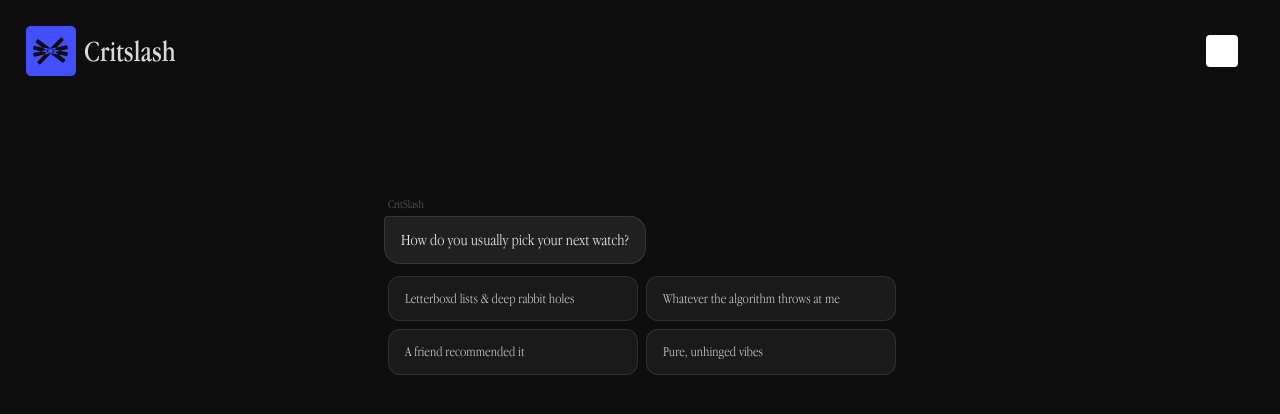
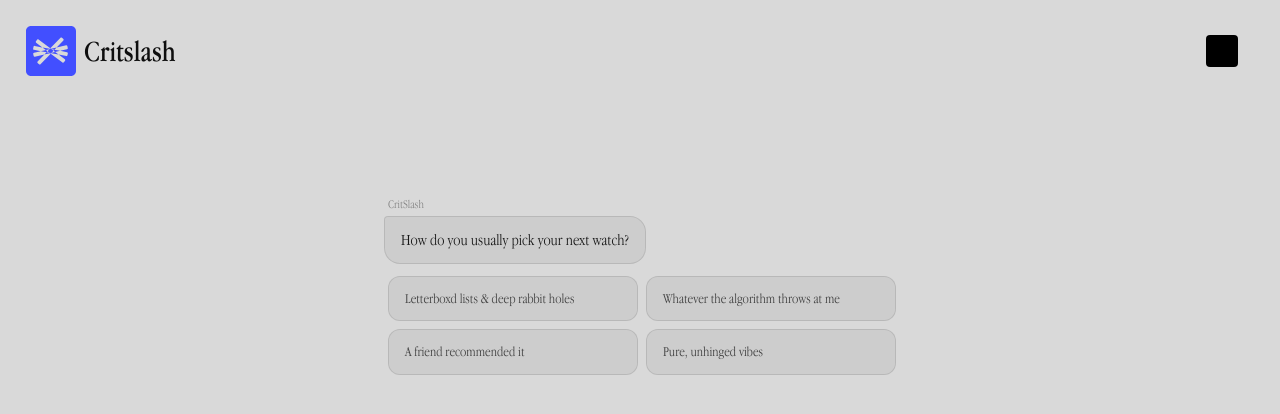
Before and after one commit to dumbprism/Critslash, a React app in the folder frontend/: page /questions in a window 1280 px wide. Shown: the top 414 px of the page. Built offline with nearby package versions, Linux system fonts and the light colour scheme; the HTML template or start-up script is replaced by a standard one.

Commit message:
fix:UI fixes

```diff
--- a/frontend/src/Questions.tsx
+++ b/frontend/src/Questions.tsx
@@ -65,7 +65,7 @@ function TypingIndicator() {
             {[0, 1, 2].map(i => (
                 <motion.span
                     key={i}
-                    className="w-2 h-2 rounded-full bg-white/40 block"
+                    className="w-2 h-2 rounded-full bg-black/30 dark:bg-white/40 block"
                     animate={{ y: [0, -5, 0] }}
                     transition={{ duration: 0.6, repeat: Infinity, delay: i * 0.15 }}
                 />
@@ -87,7 +87,6 @@ export default function Questions() {
     const [locked, setLocked] = useState(false)
     const bottomRef = useRef<HTMLDivElement>(null)
 
-    // Auto-scroll to bottom whenever chat updates
     useEffect(() => {
         bottomRef.current?.scrollIntoView({ behavior: "smooth" })
     }, [chat])
@@ -100,12 +99,10 @@ export default function Questions() {
         const updatedAnswers = { ...answers, [q.id]: option }
         setAnswers(updatedAnswers)
 
-        // Mark options as answered so chips fade out
         setChat(prev =>
             prev.map(e => e.id === `opts-${qIndex}` ? { ...e, answered: true } as ChatEntry : e)
         )
 
-        // Append user bubble
         setTimeout(() => {
             setChat(prev => [...prev, { kind: "user", id: `user-${qIndex}`, text: option }])
         }, 150)
@@ -119,7 +116,6 @@ export default function Questions() {
             return
         }
 
-        // Show typing indicator, then next question
         setTimeout(() => {
             setChat(prev => [...prev, { kind: "typing", id: "typing-next" }])
         }, 500)
@@ -136,7 +132,7 @@ export default function Questions() {
     }
 
     return (
-        <ThemeProvider defaultTheme="dark">
+        <ThemeProvider>
             <Navbar />
 
             <div className="flex flex-col items-center min-h-screen pt-20 pb-10 px-4">
@@ -152,11 +148,11 @@ export default function Questions() {
                                         transition={{ duration: 0.3 }}
                                         className="flex flex-col gap-1 items-start"
                                     >
-                                        <span className="text-xs text-white/30 font-[apple-garamond-light] ml-1">
+                                        <span className="text-xs text-black/40 dark:text-white/30 font-[apple-garamond-light] ml-1">
                                             CritSlash
                                         </span>
-                                        <div className="bg-white/8 border border-white/10 rounded-2xl rounded-tl-sm px-4 py-3 max-w-[85%]">
-                                            <p className="text-white/90 font-[apple-garamond-light] text-base leading-snug">
+                                        <div className="bg-black/5 dark:bg-white/8 border border-black/10 dark:border-white/10 rounded-2xl rounded-tl-sm px-4 py-3 max-w-[85%]">
+                                            <p className="text-black/90 dark:text-white/90 font-[apple-garamond-light] text-base leading-snug">
                                                 {entry.text}
                                             </p>
                                         </div>
@@ -173,10 +169,10 @@ export default function Questions() {
                                         exit={{ opacity: 0 }}
                                         className="flex flex-col gap-1 items-start"
                                     >
-                                        <span className="text-xs text-white/30 font-[apple-garamond-light] ml-1">
+                                        <span className="text-xs text-black/40 dark:text-white/30 font-[apple-garamond-light] ml-1">
                                             CritSlash
                                         </span>
-                                        <div className="bg-white/8 border border-white/10 rounded-2xl rounded-tl-sm">
+                                        <div className="bg-black/5 dark:bg-white/8 border border-black/10 dark:border-white/10 rounded-2xl rounded-tl-sm">
                                             <TypingIndicator />
                                         </div>
                                     </motion.div>
@@ -197,9 +193,14 @@ export default function Questions() {
                                                 key={option}
                                                 disabled={entry.answered || locked}
                                                 onClick={() => handleSelect(option, entry.qIndex)}
-                                                className="text-left px-4 py-3 rounded-xl border border-white/10 bg-white/5
-                                                           font-[apple-garamond-light] text-sm text-white/75 leading-snug
-                                                           hover:border-[#424FFF]/60 hover:bg-[#424FFF]/8 hover:text-white
+                                                className="text-left px-4 py-3 rounded-xl
+                                                           border border-black/10 dark:border-white/10
+                                                           bg-black/5 dark:bg-white/5
+                                                           font-[apple-garamond-light] text-sm
+                                                           text-black/70 dark:text-white/75
+                                                           leading-snug
+                                                           hover:border-[#424FFF]/70 hover:bg-[#424FFF]/8
+                                                           hover:text-[#424FFF] dark:hover:text-white
                                                            transition-all duration-150 disabled:cursor-default"
                                             >
                                                 {option}
@@ -231,7 +232,6 @@ export default function Questions() {
                         })}
                     </AnimatePresence>
 
-                    {/* Scroll anchor */}
                     <div ref={bottomRef} />
                 </div>
             </div>
--- a/frontend/src/Roast.tsx
+++ b/frontend/src/Roast.tsx
@@ -26,7 +26,7 @@ function ScoreBar({ score }: { score: number }) {
     return (
         <div className="w-full flex flex-col gap-3">
             <div className="flex justify-between items-baseline">
-                <span className="text-white/50 text-sm font-[apple-garamond-light] uppercase tracking-widest">
+                <span className="text-black/50 dark:text-white/50 text-sm font-[apple-garamond-light] uppercase tracking-widest">
                     Taste Score
                 </span>
                 <motion.span
@@ -37,12 +37,12 @@ function ScoreBar({ score }: { score: number }) {
                     transition={{ delay: 0.6, duration: 0.4 }}
                 >
                     {displayed}
-                    <span className="text-xl text-white/30">/100</span>
+                    <span className="text-xl text-black/30 dark:text-white/30">/100</span>
                 </motion.span>
             </div>
 
             {/* Track */}
-            <div className="h-2 w-full rounded-full bg-white/10 overflow-hidden">
+            <div className="h-2 w-full rounded-full bg-black/10 dark:bg-white/10 overflow-hidden">
                 <motion.div
                     className="h-full rounded-full"
                     style={{ backgroundColor: color }}
@@ -52,7 +52,7 @@ function ScoreBar({ score }: { score: number }) {
                 />
             </div>
 
-            <p className="text-white/30 text-xs font-[apple-garamond-light] text-right">
+            <p className="text-black/40 dark:text-white/30 text-xs font-[apple-garamond-light] text-right">
                 {score < 30
                     ? "Certified cinematic disaster"
                     : score < 50
@@ -73,7 +73,7 @@ function Roast() {
     const error = (location.state?.error as string) ?? null
 
     return (
-        <ThemeProvider defaultTheme="dark">
+        <ThemeProvider>
             <Navbar />
 
             <div className="min-h-screen flex flex-col items-center justify-center px-6 py-24">
@@ -91,7 +91,8 @@ function Roast() {
                     <div className="max-w-2xl w-full flex flex-col gap-8">
                         {/* Title */}
                         <motion.h1
-                            className="text-5xl md:text-6xl font-[apple-garamond-light] leading-tight text-center"
+                            className="text-5xl md:text-6xl font-[apple-garamond-light] leading-tight text-center
+                                       text-black/90 dark:text-white/90"
                             initial={{ opacity: 0, y: 24 }}
                             animate={{ opacity: 1, y: 0 }}
                             transition={{ duration: 0.7, ease: "easeOut" }}
@@ -99,15 +100,20 @@ function Roast() {
                             {roast.title}
                         </motion.h1>
 
-                        {/* Roast text */}
+                        {/* Roast card */}
                         <motion.div
-                            className="border border-white/10 rounded-2xl p-8 bg-white/5 backdrop-blur-sm flex flex-col gap-5"
+                            className="border border-black/10 dark:border-white/10
+                                       rounded-2xl p-8
+                                       bg-black/5 dark:bg-white/5
+                                       backdrop-blur-sm flex flex-col gap-5"
                             initial={{ opacity: 0, y: 20 }}
                             animate={{ opacity: 1, y: 0 }}
                             transition={{ delay: 0.25, duration: 0.6 }}
                         >
                             {roast.roast.split("\n\n").map((para, i) => (
-                                <p key={i} className="text-lg md:text-xl leading-relaxed text-white/85 font-[apple-garamond-light]">
+                                <p key={i} className="text-lg md:text-xl leading-relaxed
+                                                      text-black/80 dark:text-white/85
+                                                      font-[apple-garamond-light]">
                                     {para}
                                 </p>
                             ))}
```
